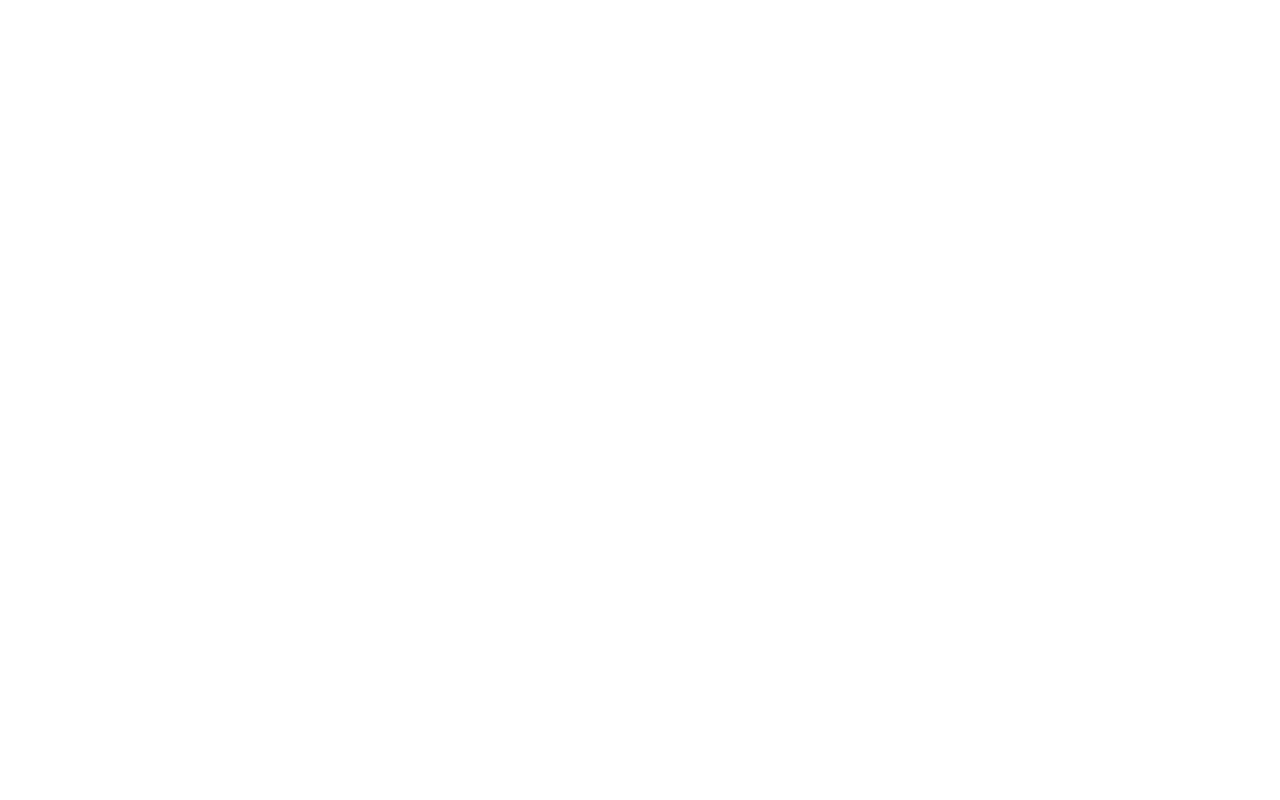
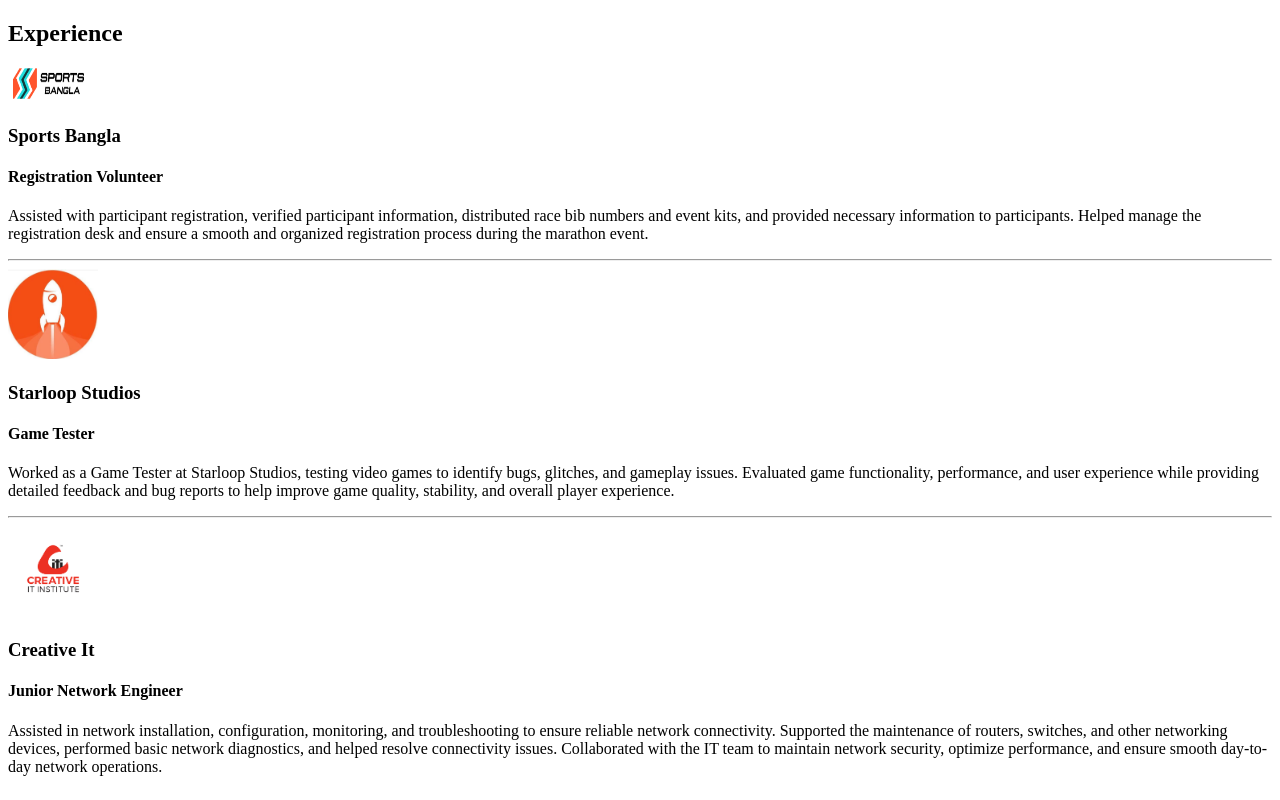
Before and after one commit to RocketRahul321/fall-26-27-wbt, a plain HTML site: page portfolio/html/experience.html in a window 1280 px wide. Drawn offline with Linux system fonts and the light colour scheme.

Commit message:
23-51556-2 work with exprience.html

```diff
--- a/portfolio/html/experience.html
+++ b/portfolio/html/experience.html
@@ -0,0 +1,37 @@
+<!DOCTYPE html>
+<html lang="en">
+<head>
+    <meta charset="UTF-8">
+    <meta name="viewport" content="width=device-width, initial-scale=1.0">
+    <h2><title>experience</title></h2>
+</head>
+<body>
+    <h2>Experience</h2>
+
+    <div>
+        <img src="../image/Screenshot 2026-10-12 065255.png" alt="profile" width="90" height="35">
+        <h3>Sports Bangla</h3>
+        <h4>Registration Volunteer</h4>
+        <p>Assisted with participant registration, verified participant information, distributed race bib numbers and event kits, and provided necessary information to participants. Helped manage the registration desk and ensure a smooth and organized registration process during the marathon event.</p>
+    </div>
+
+    <hr>
+
+    <div>
+        <img src="../image/starloop.jpg" alt="profile" width="90" height="90">
+        <h3>Starloop Studios</h3>
+        <h4>Game Tester</h4>
+        <p>Worked as a Game Tester at Starloop Studios, testing video games to identify bugs, glitches, and gameplay issues. Evaluated game functionality, performance, and user experience while providing detailed feedback and bug reports to help improve game quality, stability, and overall player experience.</p>
+    </div>
+
+    <hr>
+
+    <div>
+        <img src="../image/creative it.png" alt="profile" width="90" height="90">
+        <h3>Creative It</h3>
+        <h4>Junior Network Engineer</h4>
+        <p>Assisted in network installation, configuration, monitoring, and troubleshooting to ensure reliable network connectivity. Supported the maintenance of routers, switches, and other networking devices, performed basic network diagnostics, and helped resolve connectivity issues. Collaborated with the IT team to maintain network security, optimize performance, and ensure smooth day-to-day network operations.</p>
+    </div>
+
+</body>
+</html>
```
Also changed, not shown: portfolio/html/education.html (+1 -1 lines), portfolio/image/Screenshot 2026-10-12 065255.png (added), portfolio/image/creative it.png (added), portfolio/image/starloop.jpg (added).
